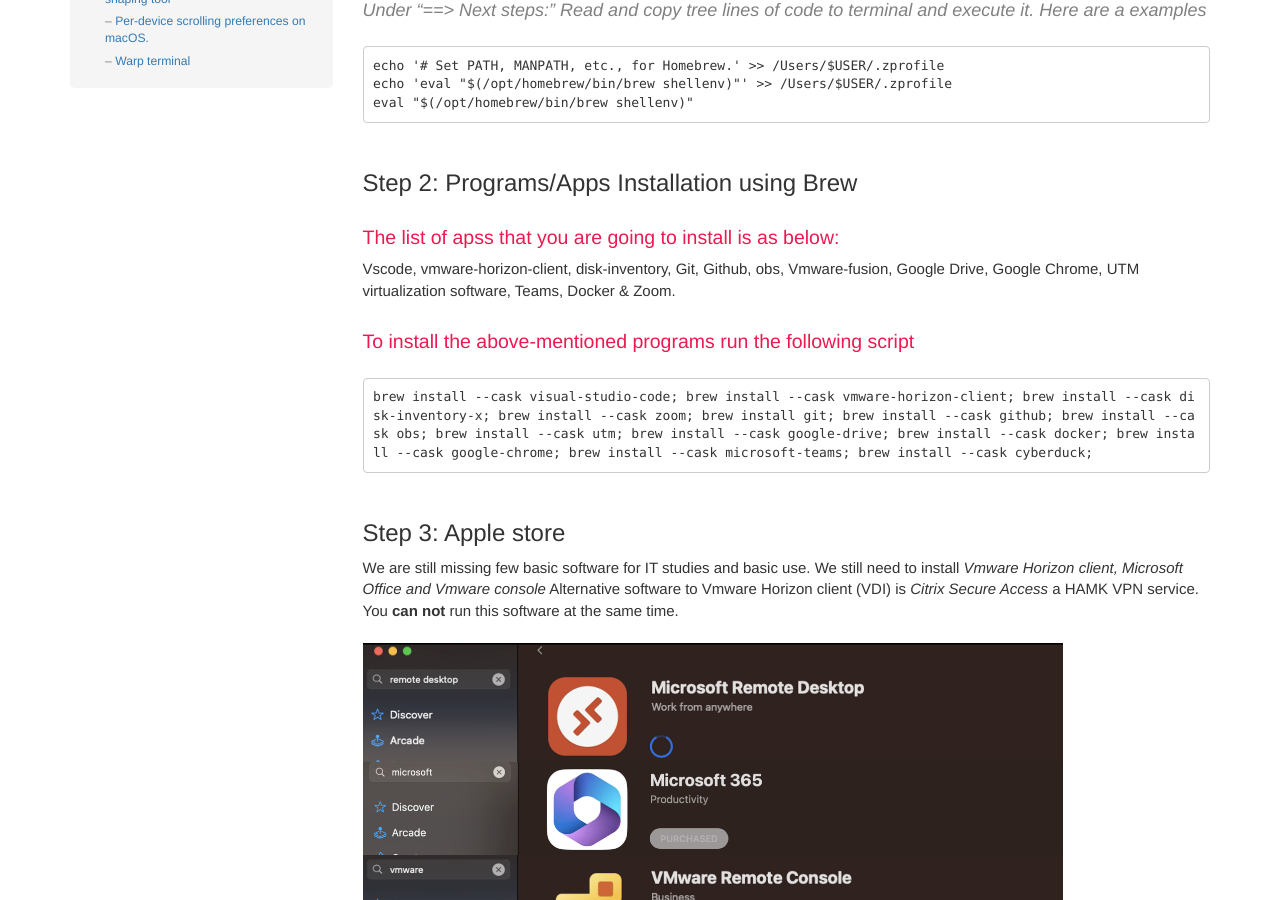
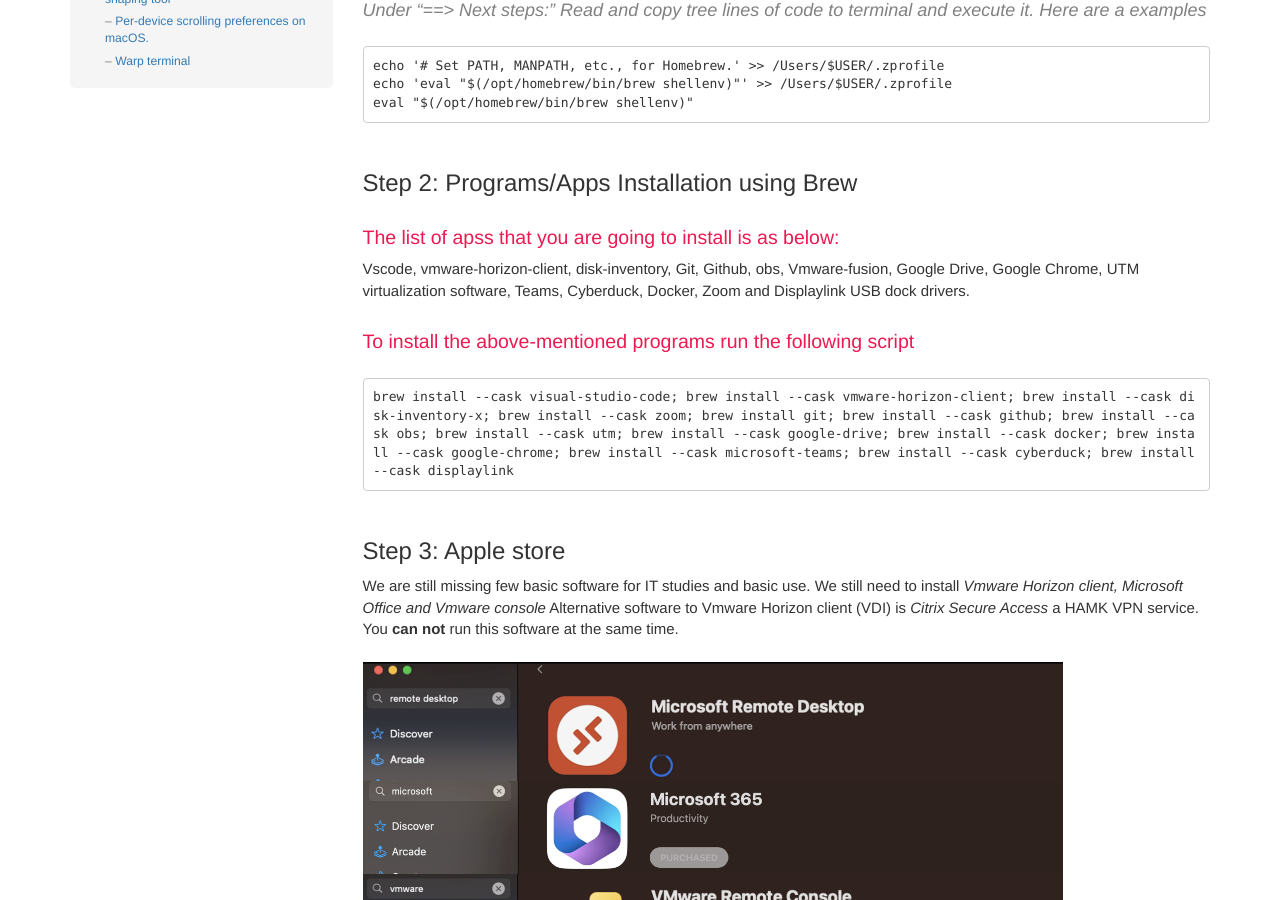
Before and after one commit to hamk-business-information-technology/os, a Jekyll site: the page built from HAMK_BASIC_Software_MacUsers.md, in a window 1280 px wide and 900 px high, scrolled down 816 px. Built offline with Jekyll 4.4.1, drawn with Linux system fonts in a browser that asks for light colours; our own code applies the rules of GitHub Pages for plain Markdown files; comment, search, counter and statistics services are not loaded.

Commit message:
displaylink added to brew
displaylink

````diff
--- a/HAMK_BASIC_Software_MacUsers.md
+++ b/HAMK_BASIC_Software_MacUsers.md
@@ -30,11 +30,11 @@
 
 ## Step 2: Programs/Apps Installation using Brew
 ### The list of apss that you are going to install is as below: <br>
-Vscode, vmware-horizon-client, disk-inventory, Git, Github, obs, Vmware-fusion, Google Drive, Google Chrome, UTM virtualization software, Teams, Docker & Zoom.
+Vscode, vmware-horizon-client, disk-inventory, Git, Github, obs, Vmware-fusion, Google Drive, Google Chrome, UTM virtualization software, Teams, Cyberduck, Docker,  Zoom and Displaylink USB dock drivers.
 
 ### To install the above-mentioned programs run the following script
 ```
-brew install --cask visual-studio-code; brew install --cask vmware-horizon-client; brew install --cask disk-inventory-x; brew install --cask zoom; brew install git; brew install --cask github; brew install --cask obs; brew install --cask utm; brew install --cask google-drive; brew install --cask docker; brew install --cask google-chrome; brew install --cask microsoft-teams; brew install --cask cyberduck;
+brew install --cask visual-studio-code; brew install --cask vmware-horizon-client; brew install --cask disk-inventory-x; brew install --cask zoom; brew install git; brew install --cask github; brew install --cask obs; brew install --cask utm; brew install --cask google-drive; brew install --cask docker; brew install --cask google-chrome; brew install --cask microsoft-teams; brew install --cask cyberduck; brew install --cask displaylink
 ```
 
 ## Step 3: Apple store
````
